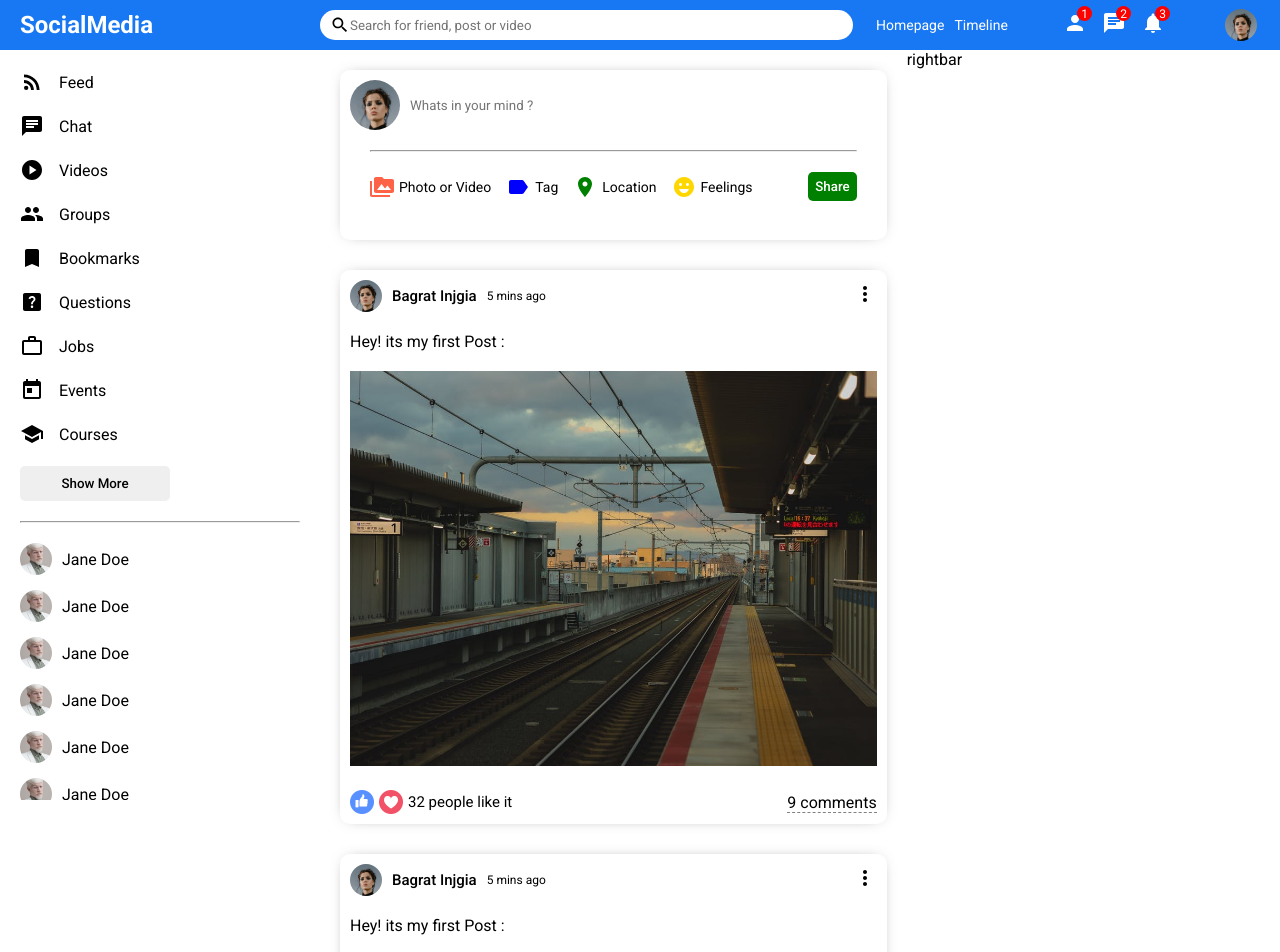
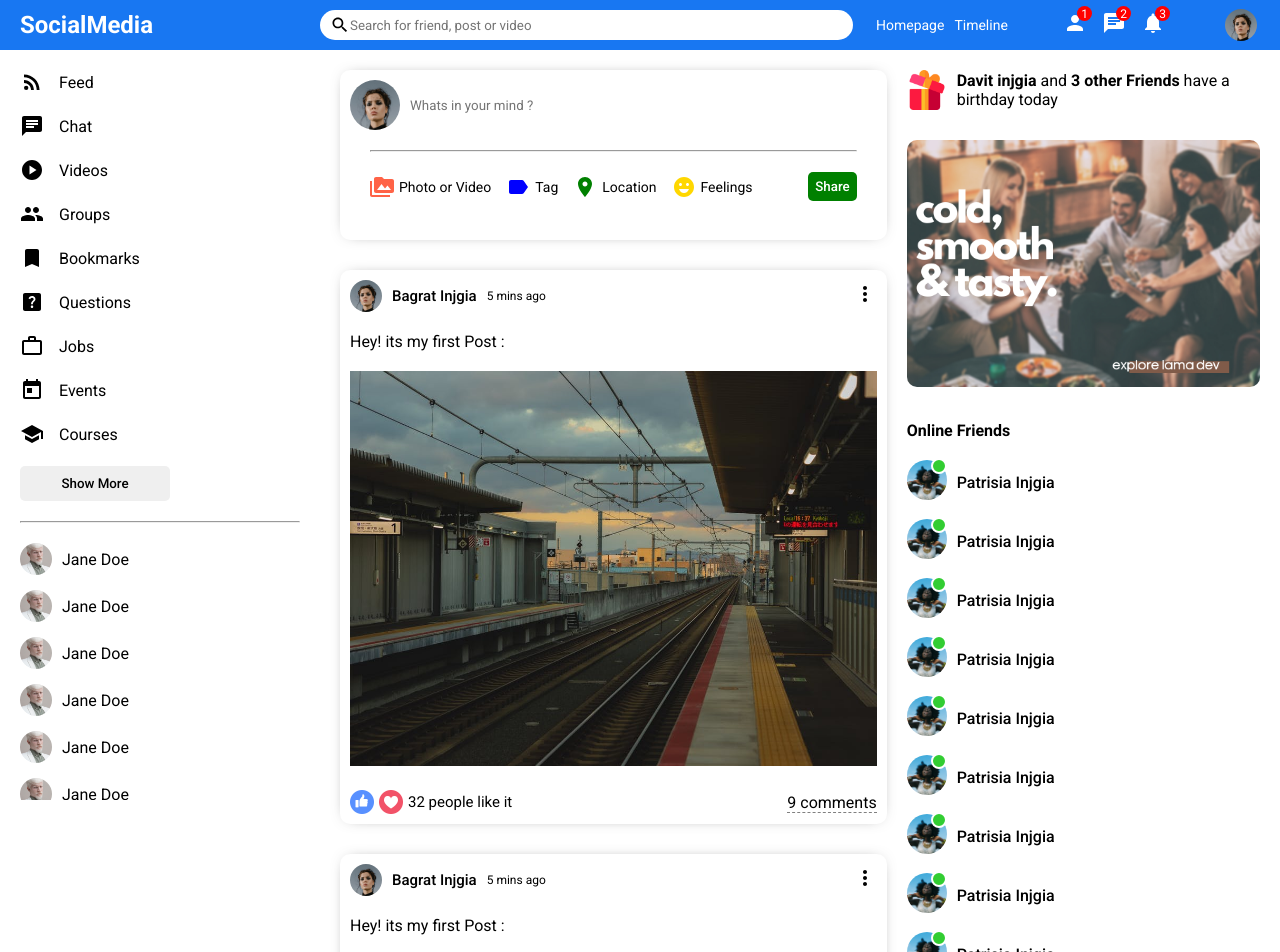
Before and after one commit to bagi24/Social-media-App, a React (Create React App) app: page / in a window 1280 px wide. Shown: the top 952 px of the page. Built offline with nearby package versions, Linux system fonts and the light colour scheme.

Commit message:
add rightbar Component

```diff
--- a/src/components/rightbar/Rightbar.jsx
+++ b/src/components/rightbar/Rightbar.jsx
@@ -3,7 +3,99 @@
 export default function Rightbar() {
   return (
     <div className="rightbar">
-      rightbar
+   <div className="rightbarWrapper">
+    <div className="birthdayConteiner">
+      <img className="birthdayImg" src="/assets/gift.png" alt="" />
+   <span className="birthdatText"> <b> Davit injgia </b>  and  <b> 3 other Friends</b> have a birthday today </span>
+    </div>
+
+
+    <img className="rightbarAd" src="/assets/ad.png" alt="" />
+    <h4 className="rightbarTitle"> Online Friends</h4>
+    <ul className="rightbarFriendList">
+      <li className="rightbarFriend">
+
+        <div className="rightbarProfileImgConteiner">
+          <img className="rightbarProfileImg" src="/assets/persons/3.jpeg" alt="" />
+
+      <span className="rightbarOnline"></span>
+        </div>
+<span className="rightbarUsername"> Patrisia Injgia </span>
+      </li>
+        <li className="rightbarFriend">
+
+        <div className="rightbarProfileImgConteiner">
+          <img className="rightbarProfileImg" src="/assets/persons/3.jpeg" alt="" />
+
+      <span className="rightbarOnline"></span>
+        </div>
+<span className="rightbarUsername"> Patrisia Injgia </span>
+      </li>
+        <li className="rightbarFriend">
+
+        <div className="rightbarProfileImgConteiner">
+          <img className="rightbarProfileImg" src="/assets/persons/3.jpeg" alt="" />
+
+      <span className="rightbarOnline"></span>
+        </div>
+<span className="rightbarUsername"> Patrisia Injgia </span>
+      </li>
+        <li className="rightbarFriend">
+
+        <div className="rightbarProfileImgConteiner">
+          <img className="rightbarProfileImg" src="/assets/persons/3.jpeg" alt="" />
+
+      <span className="rightbarOnline"></span>
+        </div>
+<span className="rightbarUsername"> Patrisia Injgia </span>
+      </li>
+        <li className="rightbarFriend">
+
+        <div className="rightbarProfileImgConteiner">
+          <img className="rightbarProfileImg" src="/assets/persons/3.jpeg" alt="" />
+
+      <span className="rightbarOnline"></span>
+        </div>
+<span className="rightbarUsername"> Patrisia Injgia </span>
+      </li>
+        <li className="rightbarFriend">
+
+        <div className="rightbarProfileImgConteiner">
+          <img className="rightbarProfileImg" src="/assets/persons/3.jpeg" alt="" />
+
+      <span className="rightbarOnline"></span>
+        </div>
+<span className="rightbarUsername"> Patrisia Injgia </span>
+      </li>
+        <li className="rightbarFriend">
+
+        <div className="rightbarProfileImgConteiner">
+          <img className="rightbarProfileImg" src="/assets/persons/3.jpeg" alt="" />
+
+      <span className="rightbarOnline"></span>
+        </div>
+<span className="rightbarUsername"> Patrisia Injgia </span>
+      </li>
+        <li className="rightbarFriend">
+
+        <div className="rightbarProfileImgConteiner">
+          <img className="rightbarProfileImg" src="/assets/persons/3.jpeg" alt="" />
+
+      <span className="rightbarOnline"></span>
+        </div>
+<span className="rightbarUsername"> Patrisia Injgia </span>
+      </li>
+        <li className="rightbarFriend">
+
+        <div className="rightbarProfileImgConteiner">
+          <img className="rightbarProfileImg" src="/assets/persons/3.jpeg" alt="" />
+
+      <span className="rightbarOnline"></span>
+        </div>
+<span className="rightbarUsername"> Patrisia Injgia </span>
+      </li>
+    </ul>
+   </div>
     </div>
   )
 }
--- a/src/components/rightbar/rightbar.css
+++ b/src/components/rightbar/rightbar.css
@@ -2,3 +2,96 @@
 
     flex: 3.5;
 }
+
+.rightbarWrapper {
+
+    padding: 20px 20px 0 0;
+
+}
+
+.birthdayConteiner {
+
+    display: flex;
+    align-items: center;
+}
+
+.birthdayImg {
+    width: 40px;
+    height: 40px;
+    margin-right: 10px;
+}
+
+.birthdayText {
+    font-weight: 300;
+    font-size: 15px;
+}
+
+.rightbarAd {
+
+    width: 100%;
+    border-radius: 10px;
+    margin: 30px 0;;
+}
+
+
+.rightbarTitle {
+
+    margin-bottom: 20px;
+
+
+}
+
+
+
+
+.rightbarFriendList{
+
+    padding: 0;
+    margin: 0;
+    list-style: none;
+}
+
+.rightbarFriend {
+    display: flex;
+    align-items: center;
+    margin-bottom: 15px;
+}
+
+
+.rightbarProfileImgConteiner {
+
+    margin-right: 10px;
+    position: relative;
+
+}
+
+
+.rightbarProfileImg {
+
+    width: 40px;
+    height: 40px;
+    border-radius: 50%;
+    object-fit: cover;
+
+}
+
+
+.rightbarOnline {
+
+    width: 12px;
+    height: 12px;
+    border-radius: 50%;
+    background-color: limegreen;
+    position: absolute;
+    top: -2px;
+    right: 0;
+    border: 2px solid white;
+
+}
+
+
+.rightbarUsername {
+
+    font-weight: 500;
+
+}
```
